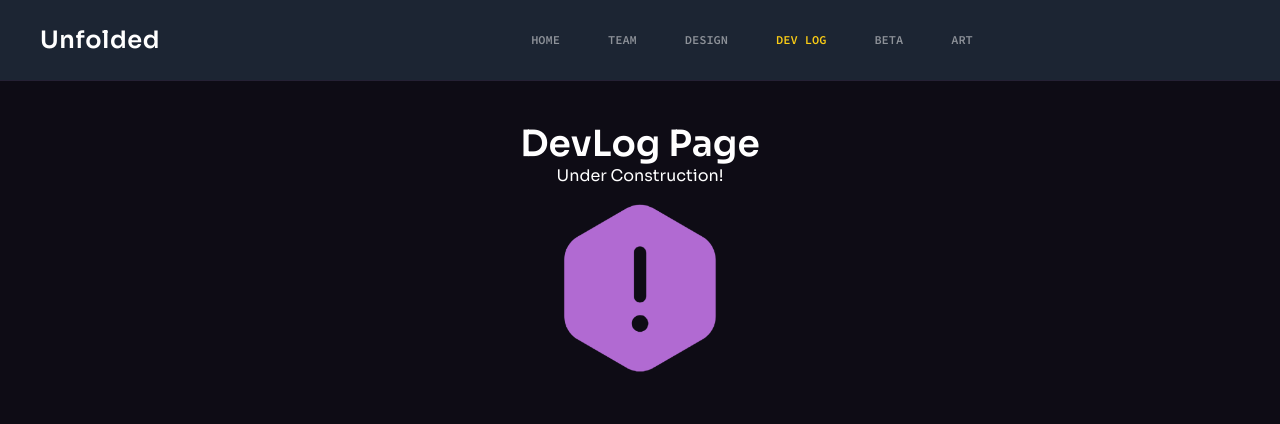
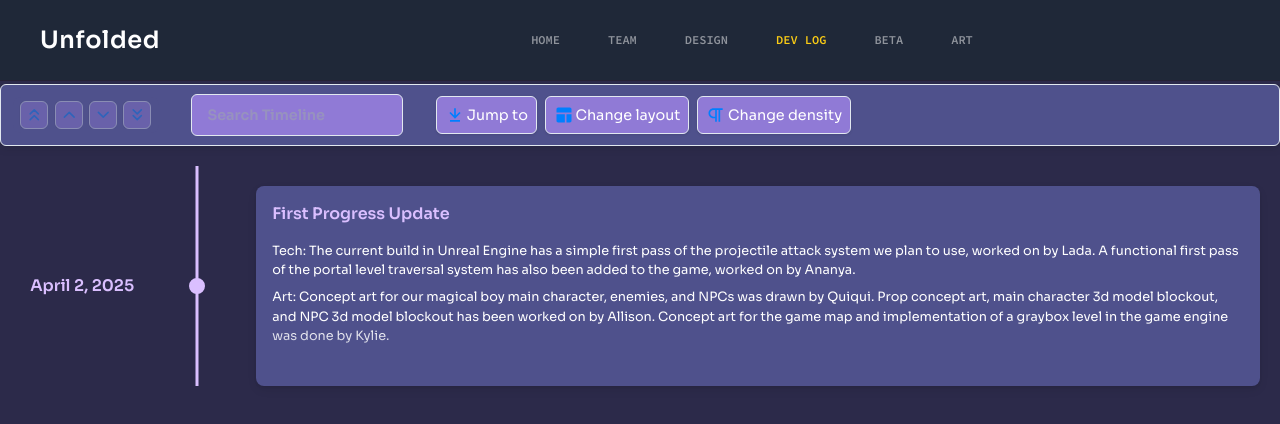
Before and after one commit to ajayamoorthy/Unfolded-Dev-Log, a React (Vite) app: page /devlog in a window 1280 px wide. Shown: the top 424 px of the page. Built offline with nearby package versions, Linux system fonts and the light colour scheme.

Commit message:
added timeline with dummy text

```diff
--- a/package.json
+++ b/package.json
@@ -15,6 +15,7 @@
   "dependencies": {
     "gh-pages": "^6.3.0",
     "react": "^19.0.0",
+    "react-chrono": "^2.6.1",
     "react-dom": "^19.0.0",
     "react-router-dom": "^7.4.0",
     "scroll-lock": "^2.1.5"
--- a/src/index.css
+++ b/src/index.css
@@ -2,9 +2,11 @@
 @import url("https://fonts.googleapis.com/css2?family=Source+Code+Pro:wght@400;600;700&display=swap");
 @import url("https://fonts.googleapis.com/css2?family=Space+Grotesk:wght@300&display=swap");
 
+
 @tailwind base;
 @tailwind components;
 @tailwind utilities;
+
 
 :root {
     --font-sora: "Sora", sans-serif;
@@ -19,7 +21,9 @@
 
 @layer base {
     body {
-        @apply font-sans bg-n-8 text-n-1 text-base;
+        @apply font-sans text-n-1 text-base;
+        background: #2C2A4A;
+
     }
 }
 
--- a/src/pages/DevLog.jsx
+++ b/src/pages/DevLog.jsx
@@ -1,6 +1,51 @@
+import { Chrono } from "react-chrono";
+
+const items = [{}];
+
 const DevLog = () => {
   return (
-    <div className="p-10 text-center">
+    <Chrono
+      items={[
+        {
+          title: "April 2, 2025",
+          cardTitle: "First Progress Update",
+          cardDetailedText: [
+            "Tech: The current build in Unreal Engine has a simple first pass of the projectile attack system we plan to use, worked on by Lada. A functional first pass of the portal level traversal system has also been added to the game, worked on by Ananya.",
+            "Art: Concept art for our magical boy main character, enemies, and NPCs was drawn by Quiqui. Prop concept art, main character 3d model blockout, and NPC 3d model blockout has been worked on by Allison. Concept art for the game map and implementation of a graybox level in the game engine was done by Kylie.",
+          ],
+        },
+      ]}
+      theme={{
+        cardBgColor: "#4F518C",
+        cardDetailsBackGround: "",
+        cardDetailsColor: "", //white body text
+        cardMediaBgColor: "",
+        //cardSubtitleColor: "",
+        cardTitleColor: "#DABFFF",
+        //detailsColor: "",
+        iconBackgroundColor: "",
+        nestedCardBgColor: "",
+        nestedCardDetailsBackGround: "",
+        nestedCardDetailsColor: "",
+        nestedCardSubtitleColor: "",
+        nestedCardTitleColor: "",
+        primary: "#DABFFF", //the timeline color
+        secondary: "", //date timeline field
+        //textColor: "",
+        titleColor: "#DABFFF",
+        titleColorActive: "#DABFFF",
+        toolbarBgColor: "#4F518C",
+        toolbarBtnBgColor: "#907AD6",
+        toolbarTextColor: "#FFFFFF",
+      }}
+      mode="VERTICAL"
+    />
+  );
+};
+
+export default DevLog;
+
+/* <div className="p-10 text-center">
       <h1 className="text-4xl font-bold">DevLog Page</h1>
       <p>Under Construction!</p>
       <img
@@ -8,8 +53,4 @@ const DevLog = () => {
         alt="Warning Sign"
         className="mx-auto w-1/3 max-w-[200px] h-auto"
       ></img>
-    </div>
-  );
-};
-
-export default DevLog;
+    </div> */
--- a/vite.config.js
+++ b/vite.config.js
@@ -4,5 +4,5 @@ import react from "@vitejs/plugin-react";
 // https://vite.dev/config/
 export default defineConfig({
   plugins: [react()],
-  base: "/Unfolded-Dev-Log/",
+  base: "/",
 });
```
Also changed, not shown: 1 other file (tests, documents, lock files or other folders).
